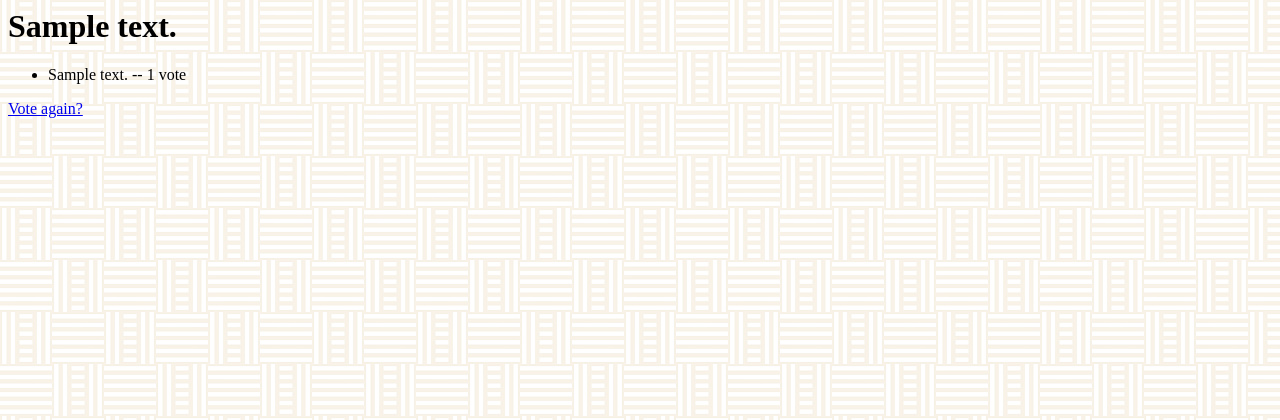
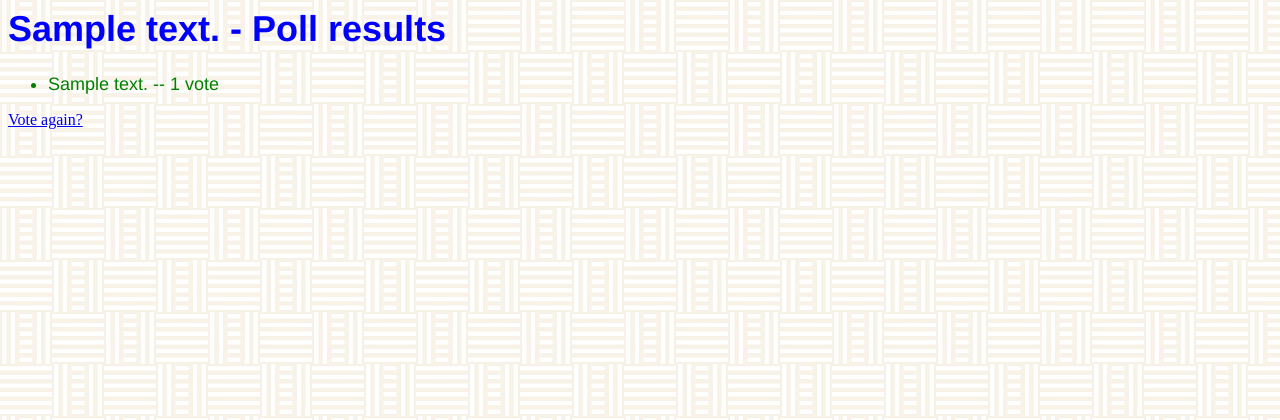
Before and after one commit to kevinbowen777/django-polls, a Django app: page /polls/1/results/ in a window 1280 px wide. Shown: the top 420 px of the page. Run offline with Django 4.2, Linux system fonts and the light colour scheme; tables that the repository leaves empty hold one stand-in row (values such as "Sample post"); parts of the project's set-up code (start-up, migrations or seed data) failed here and were passed over.

Commit message:
Update font family

```diff
--- a/polls/static/polls/style.css
+++ b/polls/static/polls/style.css
@@ -1,5 +1,26 @@
 li a {
   color: green;
+  font-family: Helvetica, "Times New Roman", sans-serif;
+  /* font-family: Verdana, DejaVu Sans, sans-serif; */
+  font-size: 24px;
+  text-align: center;
+  font-weight: bold;
+}
+h1   {
+  color: #0000ff;
+  font-family: Helvetica, "Times New Roman", sans-serif;
+  font-size: 36px;
+}
+label {
+  color: green;
+  font-family: Helvetica, "Times New Roman", sans-serif;
+  font-size: 18px;
+}
+li {
+  color: green;
+  font-family: Helvetica, "Times New Roman", sans-serif;
+  font-size: 18px;
 }
 body {
   background: white url("images/background.jpg") repeat;
+}
--- a/polls/templates/polls/results.html
+++ b/polls/templates/polls/results.html
@@ -1,6 +1,6 @@
 {% load static %}
 <link rel="stylesheet" type="text/css" href="{% static 'polls/style.css' %}">
-<h1>{{ question.question_text }}</h1>
+<h1>{{ question.question_text }} - Poll results</h1>
 
 <ul>
 {% for choice in question.choice_set.all %}
```
